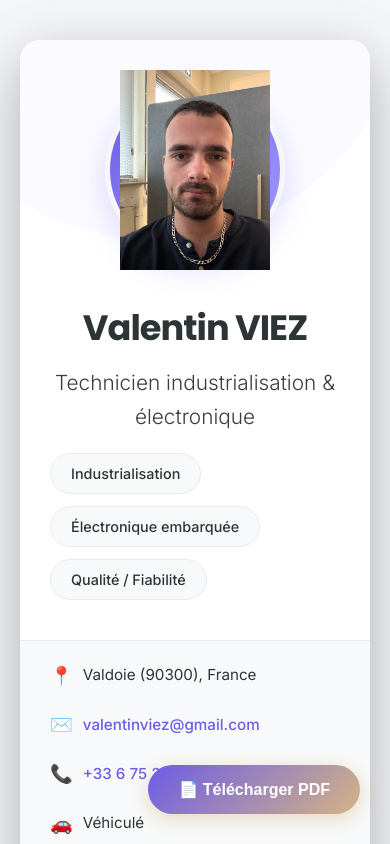
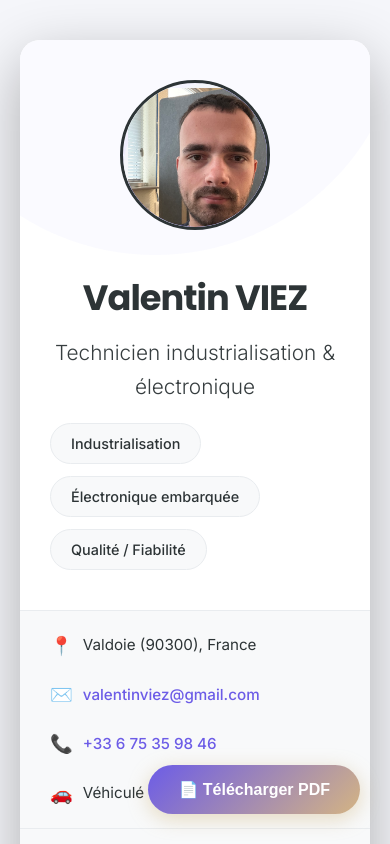
Before and after one commit to valentinval90/VIEZ-Valentin-CV, a plain HTML site: page index.html in a window 390 px wide. Shown: the top 844 px of the page. Drawn offline with Linux system fonts and the light colour scheme.

Commit message:
Update index.html

```diff
--- a/index.html
+++ b/index.html
@@ -386,6 +386,22 @@ body {
     gap: 10px;
   }
 
+  .photo-wrapper {
+  width: 150px;       /* largeur du cercle */
+  height: 150px;      /* hauteur du cercle */
+  overflow: hidden;   /* cache ce qui dépasse */
+  border-radius: 50%; /* forme circulaire */
+  border: 3px solid var(--primary); /* optionnel, contour */
+}
+
+.photo-wrapper img {
+  width: 100%;        /* remplit le conteneur */
+  height: 100%;       /* remplit le conteneur */
+  object-fit: cover;  /* garde les proportions et remplit le cercle */
+  display: block;
+}
+
+
 }
 </style>
 </head>
```
